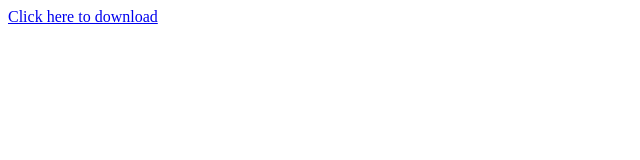
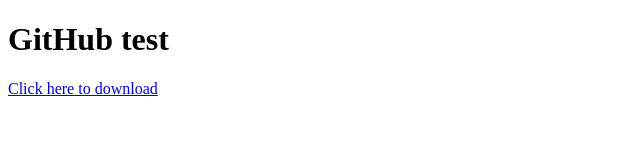
Before and after one commit to Kamonchanok-Tham/download-files-English-with-AI, a plain HTML site: page index.html in a window 1280 px wide. Shown: the whole page, without its empty margins (0-640 px from the left). Drawn offline with Linux system fonts and the light colour scheme.

Commit message:
Update index.html

```diff
--- a/index.html
+++ b/index.html
@@ -5,6 +5,7 @@
   <title>Download</title>
 </head>
 <body>
+  <h1>GitHub test</h1>
   <a href="72efde7618b59c66a3800fde5f25d787.jpg" download>
     Click here to download
   </a>
```
